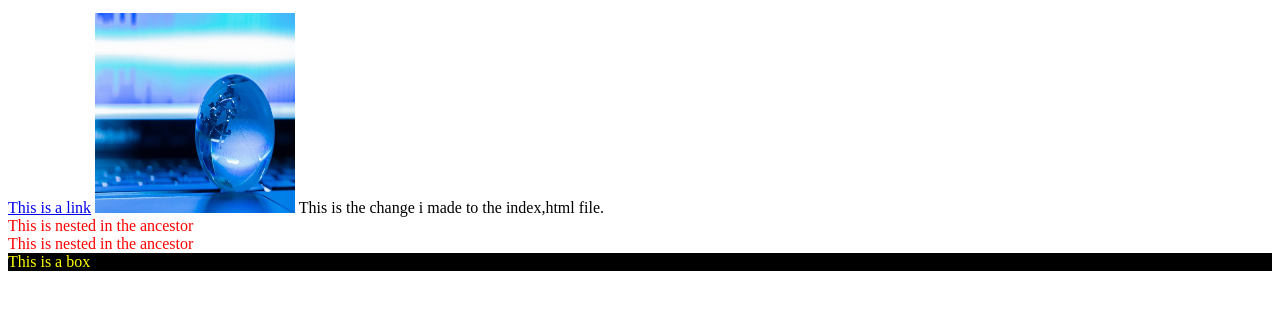
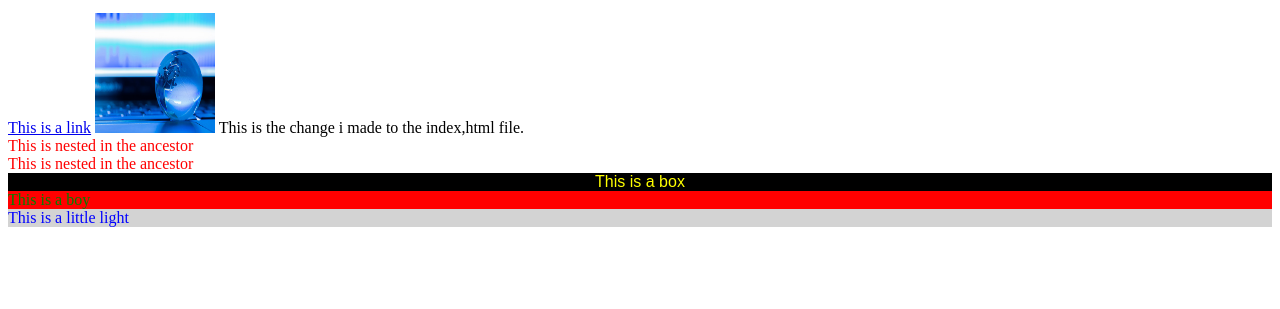
Before and after one commit to Axla012/Links-and-images, a plain HTML site: page index.html in a window 1280 px wide. Shown: the part 101-410 px from the top of the page. Drawn offline with Linux system fonts and the light colour scheme.

Commit message:
update changes

```diff
--- a/index.html
+++ b/index.html
@@ -22,5 +22,11 @@ This is the change i made to the index,html file.
 </div>
 <div class="box">This is a box</div>
 
+<div class="main">
+    <div class="little" id="boy">This is a boy</div>
+</div>
+<div id="toy">
+    <div class="lit">This is a little light</div>
+</div>
 </body>
 </html>
--- a/styles.css
+++ b/styles.css
@@ -1,2 +1,10 @@
 .ancestor .child {color:red}
 .box {color:yellow; background-color: black;}
+.box {font-family: Arial, Times, serif}
+.box {text-align :center}
+img {width: 120px; height: 120px }
+#boy {color:pink; background-color: red}
+.main #boy {color:green !important}
+.main #boy {color:blue}
+#toy {color:orange; background-color:greenyellow}
+.lit {color:blue; background-color: lightgray}
```
